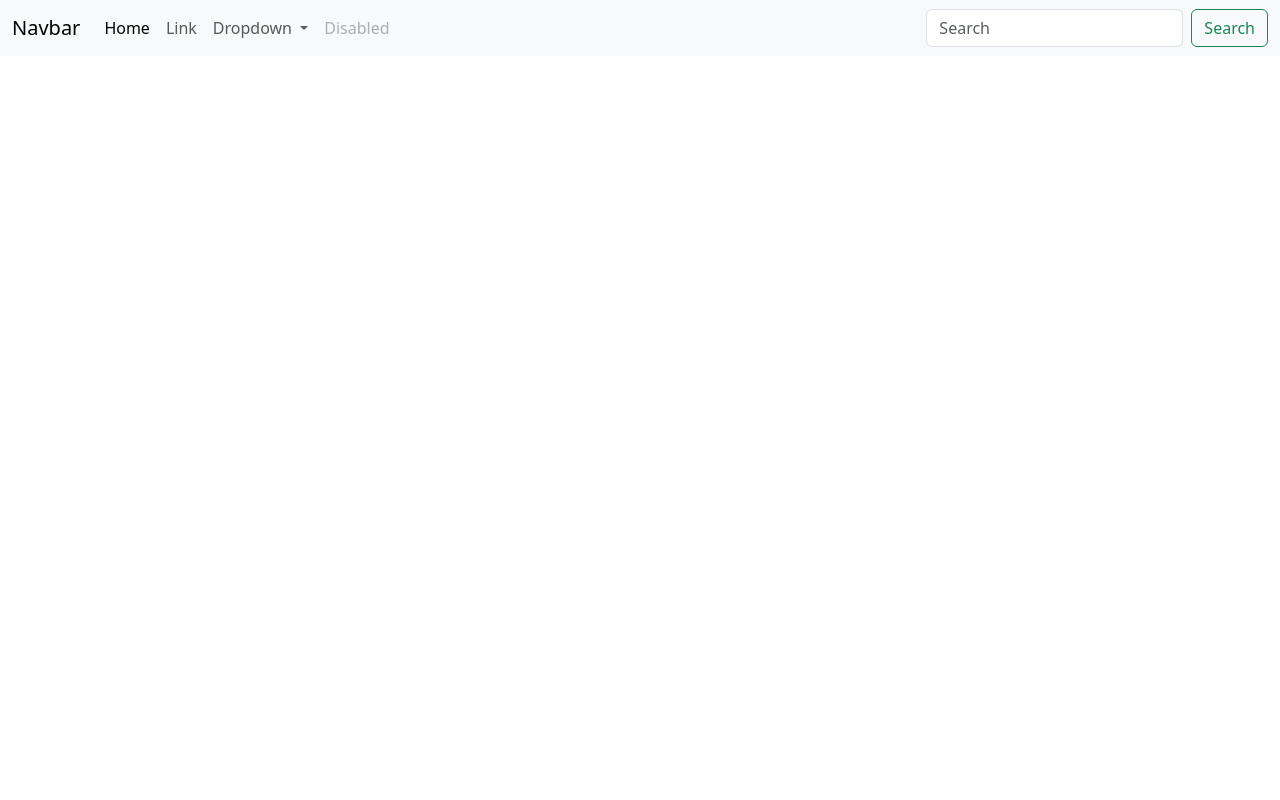
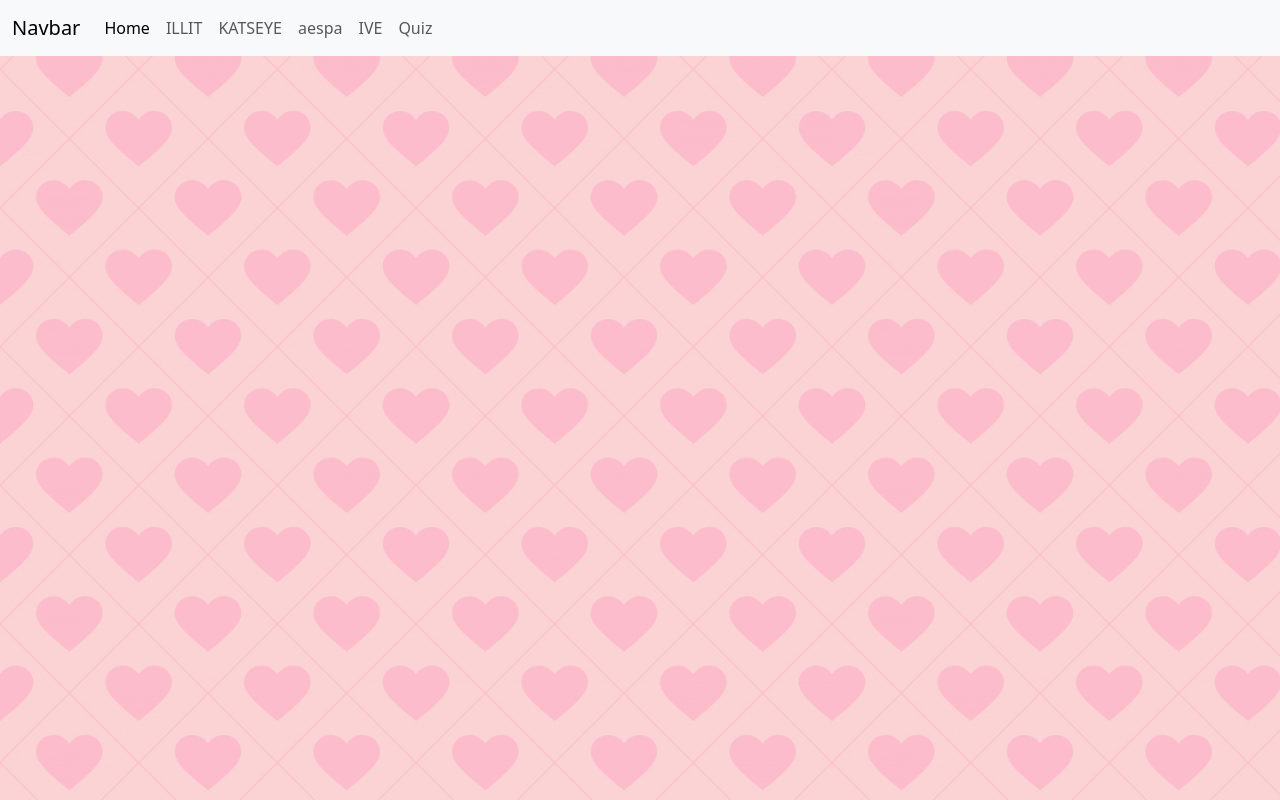
Before and after one commit to vdbj33/PROGBLACK-WEBSITE-TERM-2-COURSEWORK, a website: page index.html in a window 1280 px wide. Drawn offline with nearby package versions, Linux system fonts and the light colour scheme.

Commit message:
added bg image and navbar text

```diff
--- a/index.html
+++ b/index.html
@@ -5,14 +5,14 @@
 <!-- https://getbootstrap.com/ -->
 <link href="https://cdn.jsdelivr.net/npm/bootstrap@5.3.8/dist/css/bootstrap.min.css" rel="stylesheet" integrity="sha384-sRIl4kxILFvY47J16cr9ZwB07vP4J8+LH7qKQnuqkuIAvNWLzeN8tE5YBujZqJLB" crossorigin="anonymous">
 <!---->
-
+<link rel="stylesheet" href="styles.css">
 </head>
 
 
 <body>
 
 
-<!-- https://getbootstrap.com/docs/5.3/components/navbar/ -->
+<!-- Adapted from https://getbootstrap.com/docs/5.3/components/navbar/ -->
 <nav class="navbar navbar-expand-lg bg-body-tertiary">
   <div class="container-fluid">
     <a class="navbar-brand" href="#">Navbar</a>
@@ -25,27 +25,21 @@
           <a class="nav-link active" aria-current="page" href="#">Home</a>
         </li>
         <li class="nav-item">
-          <a class="nav-link" href="#">Link</a>
-        </li>
-        <li class="nav-item dropdown">
-          <a class="nav-link dropdown-toggle" href="#" role="button" data-bs-toggle="dropdown" aria-expanded="false">
-            Dropdown
-          </a>
-          <ul class="dropdown-menu">
-            <li><a class="dropdown-item" href="#">Action</a></li>
-            <li><a class="dropdown-item" href="#">Another action</a></li>
-            <li><hr class="dropdown-divider"></li>
-            <li><a class="dropdown-item" href="#">Something else here</a></li>
-          </ul>
+          <button id="nav_ILLIT" type="button" class="nav-link" href="#">ILLIT</button>
         </li>
         <li class="nav-item">
-          <a class="nav-link disabled" aria-disabled="true">Disabled</a>
+          <button id="nav_KATSEYE" type="button" class="nav-link" href="#">KATSEYE</button>
+        </li>
+        <li class="nav-item">
+          <button id="nav_aespa" type="button" class="nav-link" href="#">aespa</button>
+        </li>
+        <li class="nav-item">
+          <button id="nav_IVE" type="button" class="nav-link" href="#">IVE</button>
+        </li>
+        <li class="nav-item">
+          <button id="nav_Quiz" type="button" class="nav-link" href="#">Quiz</button>
         </li>
       </ul>
-      <form class="d-flex" role="search">
-        <input class="form-control me-2" type="search" placeholder="Search" aria-label="Search"/>
-        <button class="btn btn-outline-success" type="submit">Search</button>
-      </form>
     </div>
   </div>
 </nav>
--- /dev/null
+++ b/media/attribution stuff.txt
@@ -0,0 +1,3 @@
+home.jpg
+https://www.publicdomainpictures.net/en/view-image.php?image=467180&picture=hearts-pattern-background
+cc0 so no attribution required
--- /dev/null
+++ b/styles.css
@@ -0,0 +1,5 @@
+body {
+    background-image: url("media/home.jpg");
+    /* background: linear-gradient(rgba(0,0,0,0.5)); */
+    background-size: 65%;
+}
```
Also changed, not shown: server.js (+11 -0 lines), media/home.jpg (added).
